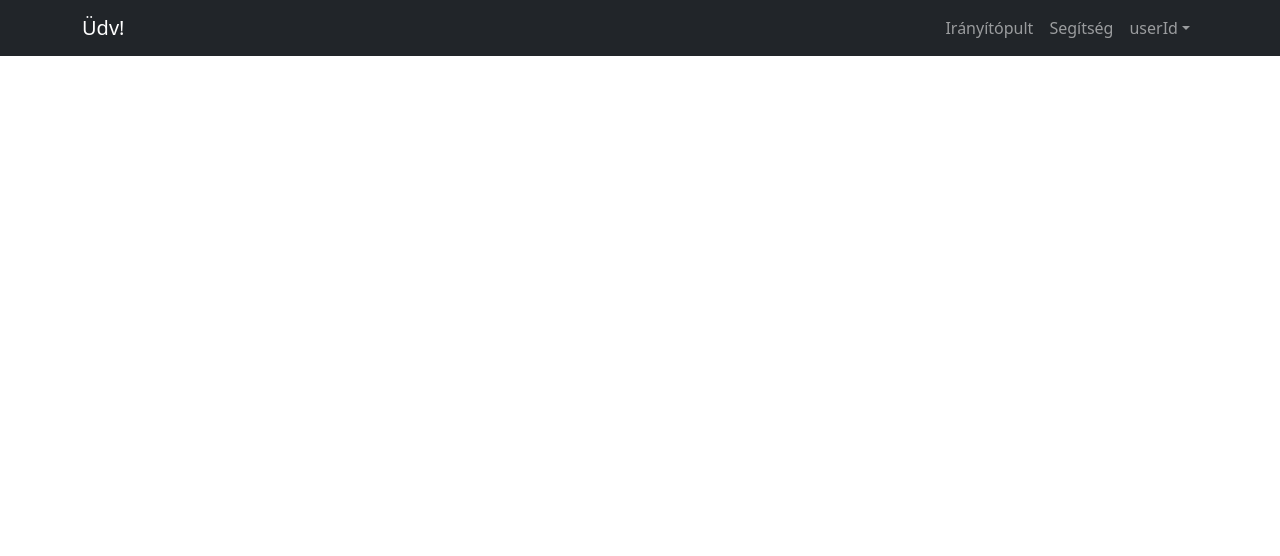
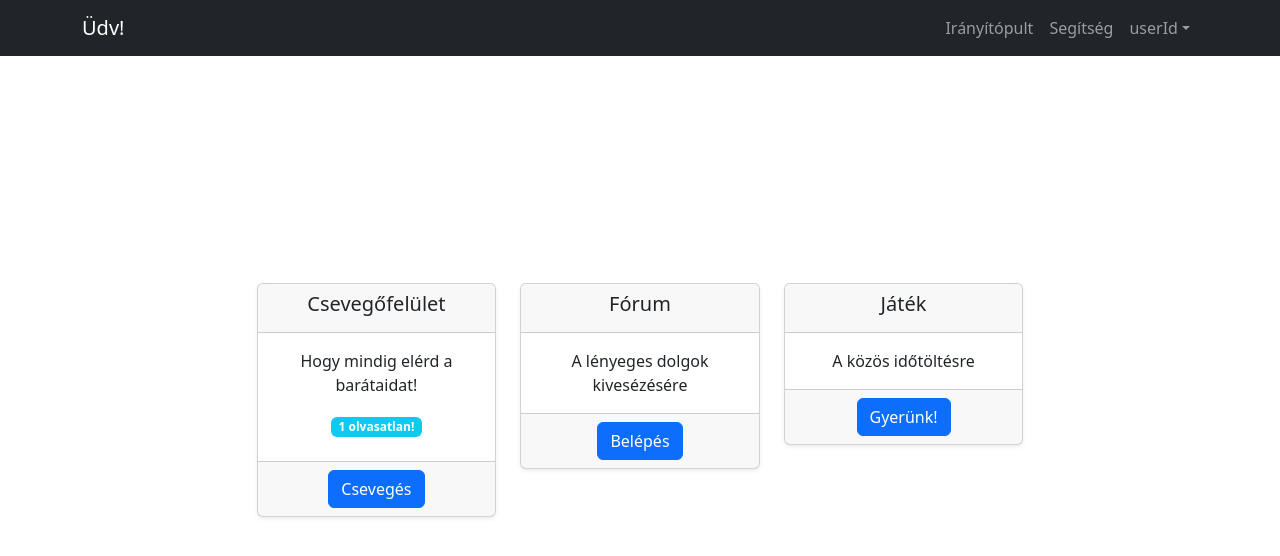
Before and after one commit to Naram99/reactQuizTs, a React (Vite) app: page /home in a window 1280 px wide. Shown: the top 556 px of the page. Built offline with nearby package versions, Linux system fonts and the light colour scheme.

Commit message:
Models and resources library added, cards added to user page

```diff
--- /dev/null
+++ b/src/components/MainCard.tsx
@@ -0,0 +1,27 @@
+import { Badge, Button, Card } from "react-bootstrap";
+import { cardData } from "../models/cardData";
+
+const MainCard: React.FC<cardData> = ({ title, description, notification, buttonText, buttonLink }) => {
+    return (
+        <Card className="shadow-sm">
+            <Card.Header>
+                <Card.Title>{title}</Card.Title>
+            </Card.Header>
+            <Card.Body>
+                <Card.Text>{description}</Card.Text>
+                {notification && (
+                    <Badge bg="info" className="mb-2">
+                        {notification}
+                    </Badge>
+                )}
+            </Card.Body>
+            <Card.Footer>
+                <Button variant="primary" href={buttonLink}>
+                    {buttonText}
+                </Button>
+            </Card.Footer>
+        </Card>
+    );
+};
+
+export default MainCard;
--- a/src/components/MainContent.tsx
+++ b/src/components/MainContent.tsx
@@ -1,9 +1,23 @@
-import { Container } from "react-bootstrap";
+import { Col, Container, Row } from "react-bootstrap";
+import MainCard from "./MainCard";
+import { cardTexts } from "../resources/languages/hu/cardTexts";
 
 export default function MainContent(): JSX.Element {
     return (
         <main>
-            <Container></Container>
+            <Container>
+                <Row className="justify-content-between">
+                    <Col md="4" sm="12">
+                        <MainCard {...cardTexts.chat}></MainCard>
+                    </Col>
+                    <Col md="4" sm="12">
+                        <MainCard {...cardTexts.forum}></MainCard>
+                    </Col>
+                    <Col md="4" sm="12">
+                        <MainCard {...cardTexts.games}></MainCard>
+                    </Col>
+                </Row>
+            </Container>
         </main>
     );
 }
--- /dev/null
+++ b/src/models/cardData.ts
@@ -0,0 +1,7 @@
+export type cardData = {
+    title: string;
+    description: string;
+    notification?: string;
+    buttonText: string;
+    buttonLink: string;
+};
--- a/src/pages/UserPage.tsx
+++ b/src/pages/UserPage.tsx
@@ -1,9 +1,11 @@
 import Header from "../components/Header";
+import MainContent from "../components/MainContent";
 
 export default function UserPage(): JSX.Element {
     return (
         <div className="user-page-wrapper">
             <Header />
+            <MainContent />
         </div>
     );
 }
--- /dev/null
+++ b/src/resources/languages/hu/cardTexts.ts
@@ -0,0 +1,23 @@
+import { cardData } from "../../../models/cardData";
+
+export const cardTexts: { [index: string]: cardData } = {
+    chat: {
+        title: "Csevegőfelület",
+        description: "Hogy mindig elérd a barátaidat!",
+        buttonText: "Csevegés",
+        buttonLink: "/chat",
+        notification: "1 olvasatlan!",
+    },
+    forum: {
+        title: "Fórum",
+        description: "A lényeges dolgok kivesézésére",
+        buttonText: "Belépés",
+        buttonLink: "/forum",
+    },
+    games: {
+        title: "Játék",
+        description: "A közös időtöltésre",
+        buttonText: "Gyerünk!",
+        buttonLink: "/games",
+    },
+};
```
Also changed, not shown: src/models/formValues.ts (renamed from src/components/formValues.ts).
